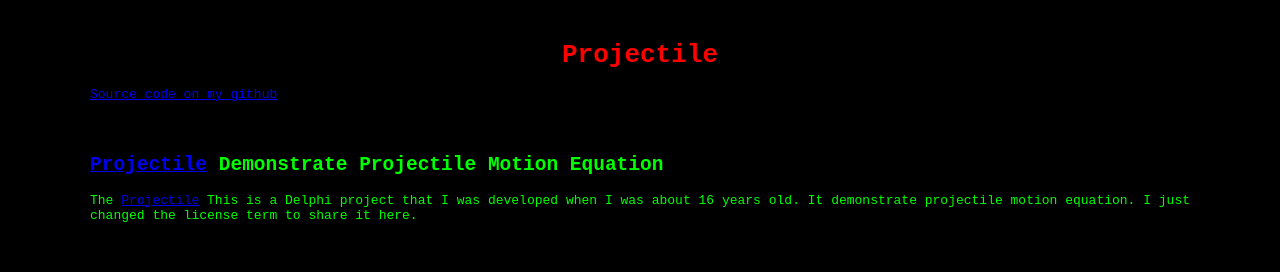
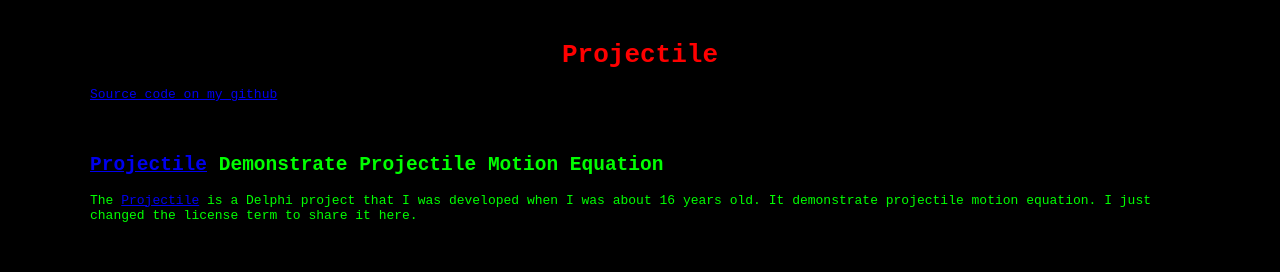
Before and after one commit to ArdeshirV/Projectile, a plain HTML site: page index.html in a window 1280 px wide. Shown: the top 272 px of the page. Drawn offline with Linux system fonts and the light colour scheme.

Commit message:
Update README file again

```diff
--- a/index.html
+++ b/index.html
@@ -41,7 +41,7 @@
         </section>
         <section>
           <h2 style=""><a href="https://github.com/ArdeshirV/Projectile/releases/download/1.0/Projectile.exe" target="_blank">Projectile</a> Demonstrate Projectile Motion Equation</h2>
-          <p>The <a href="https://github.com/ArdeshirV/Projectile/releases/download/1.0/Projectile.exe" target="_blank">Projectile</a> This is a Delphi project that I was developed when I was about 16 years old. It demonstrate projectile motion equation. I just changed the license term to share it here.</p>
+          <p>The <a href="https://github.com/ArdeshirV/Projectile/releases/download/1.0/Projectile.exe" target="_blank">Projectile</a> is a Delphi project that I was developed when I was about 16 years old. It demonstrate projectile motion equation. I just changed the license term to share it here.</p>
         </section>
         <section>
           <h3>Sample Run:</h3>
```
Also changed, not shown: 1 other file.
